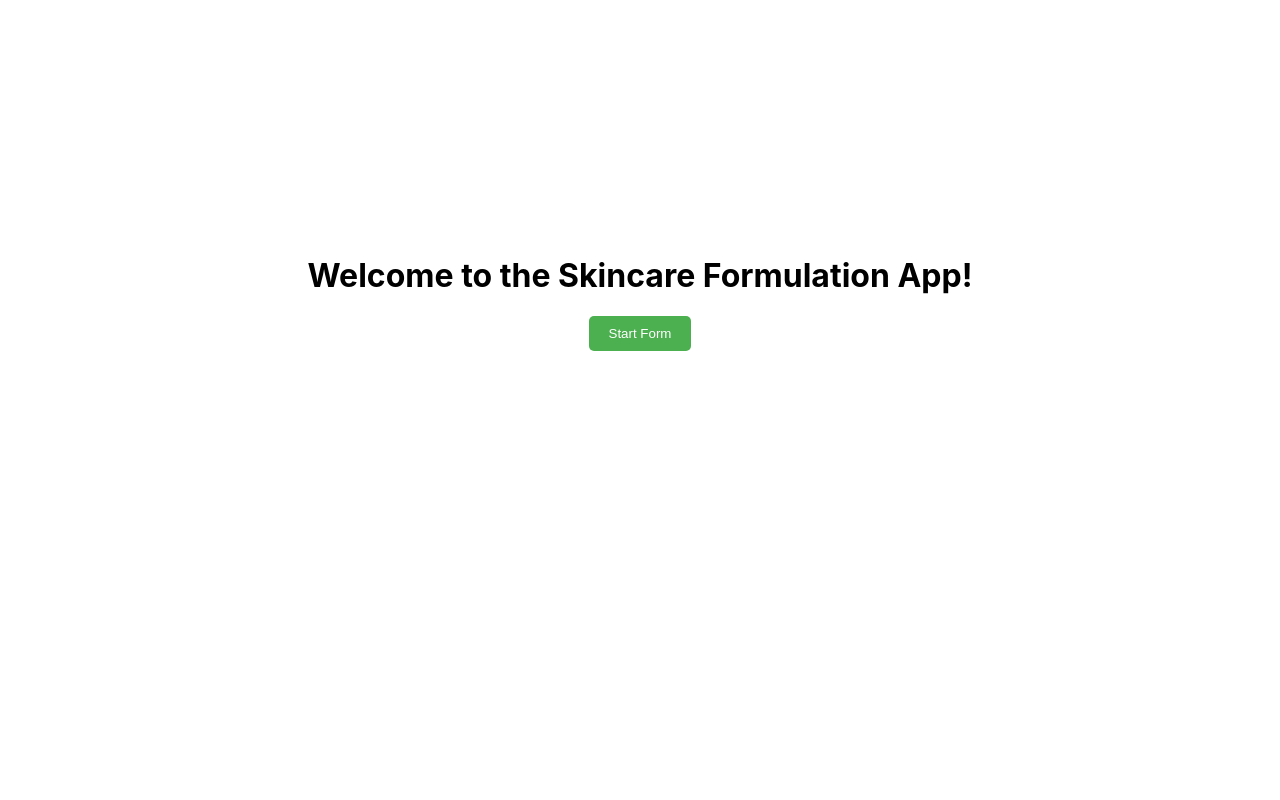
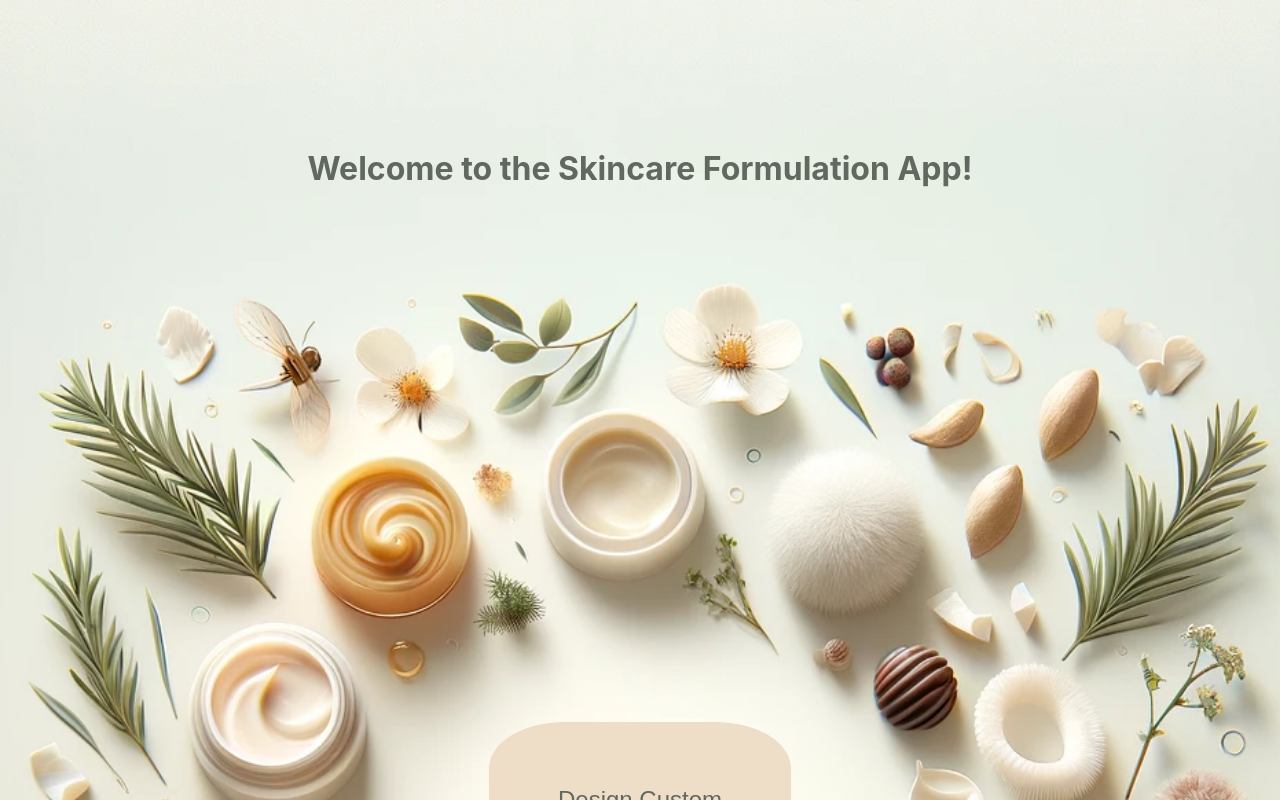
Before and after one commit to cwkoss/skincare, a React (Create React App) app: page / in a window 1280 px wide. Shown: the top 800 px of the page. Built offline with nearby package versions, Linux system fonts and the light colour scheme.

Commit message:
style homepage

```diff
--- a/src/App.css
+++ b/src/App.css
@@ -51,3 +51,12 @@ button {
 button:hover {
   background-color: #45a049;
 }
+
+button.startbutton {
+  padding: 5%;
+  border-radius: 25%;
+  margin-top: 40%;
+  background-color: #eeddc7;
+  color: #61685f;
+  font-size: 1.5em;
+}
--- a/src/App.js
+++ b/src/App.js
@@ -20,13 +20,25 @@ function App() {
     setSelectedMoods(moods);
   };
 
+    // Style for background image
+    const homePageStyle = {
+      backgroundImage: 'url("/bgimg.png")',
+      backgroundSize: 'cover',
+      backgroundRepeat: 'no-repeat',
+      backgroundPosition: 'center top',
+      textAlign: 'center',
+      paddingTop: '10%',
+      height: '1200px',
+      color: '#61685f',
+    };
+
   return (
     <Router>
       <Routes>
         <Route path="/" element={
-          <div style={{ textAlign: 'center', marginTop: '20%' }}>
+          <div style={homePageStyle}>
             <h1>Welcome to the Skincare Formulation App!</h1>
-            <Link to="/goals"><button>Start Form</button></Link>
+            <Link to="/goals"><button className="startbutton">Design Custom <br /> Skincare Recipe</button></Link>
           </div>
         } />
         <Route path="/goals" element={
```
